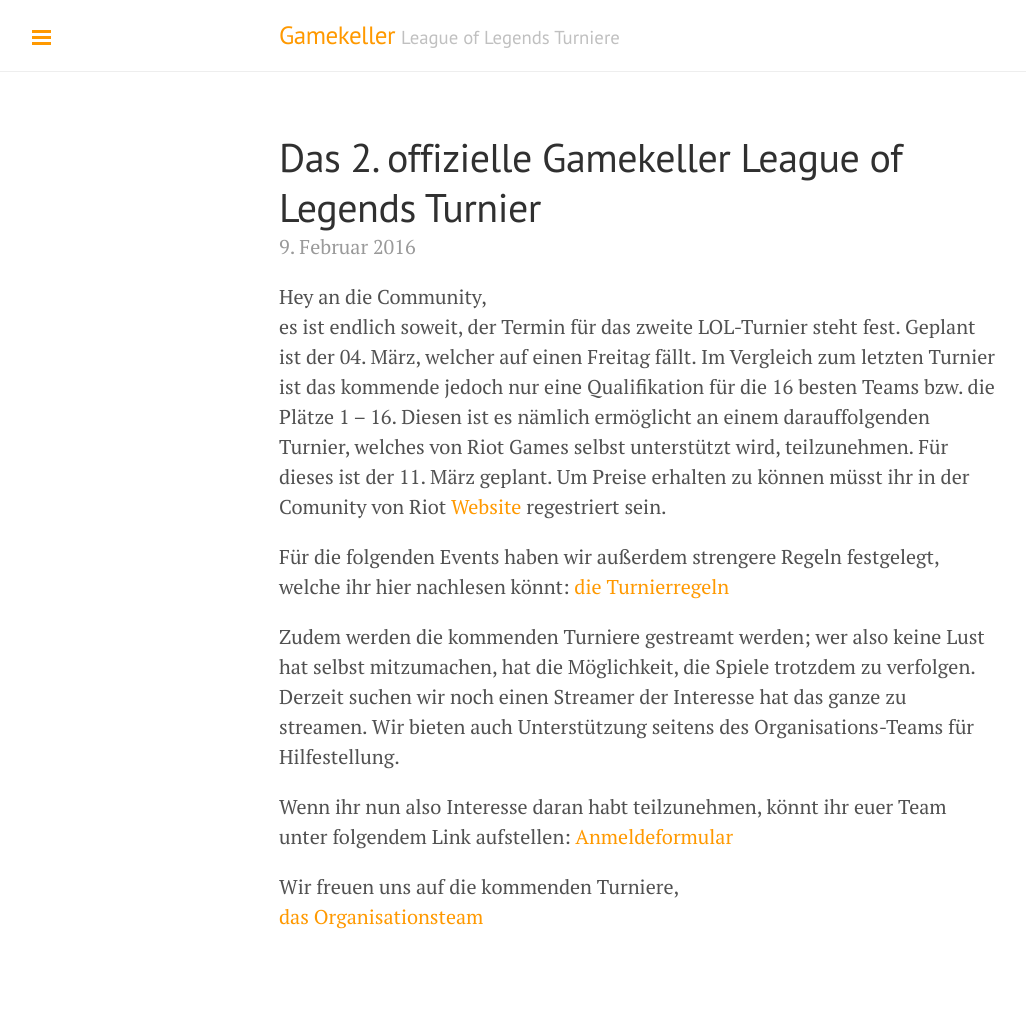
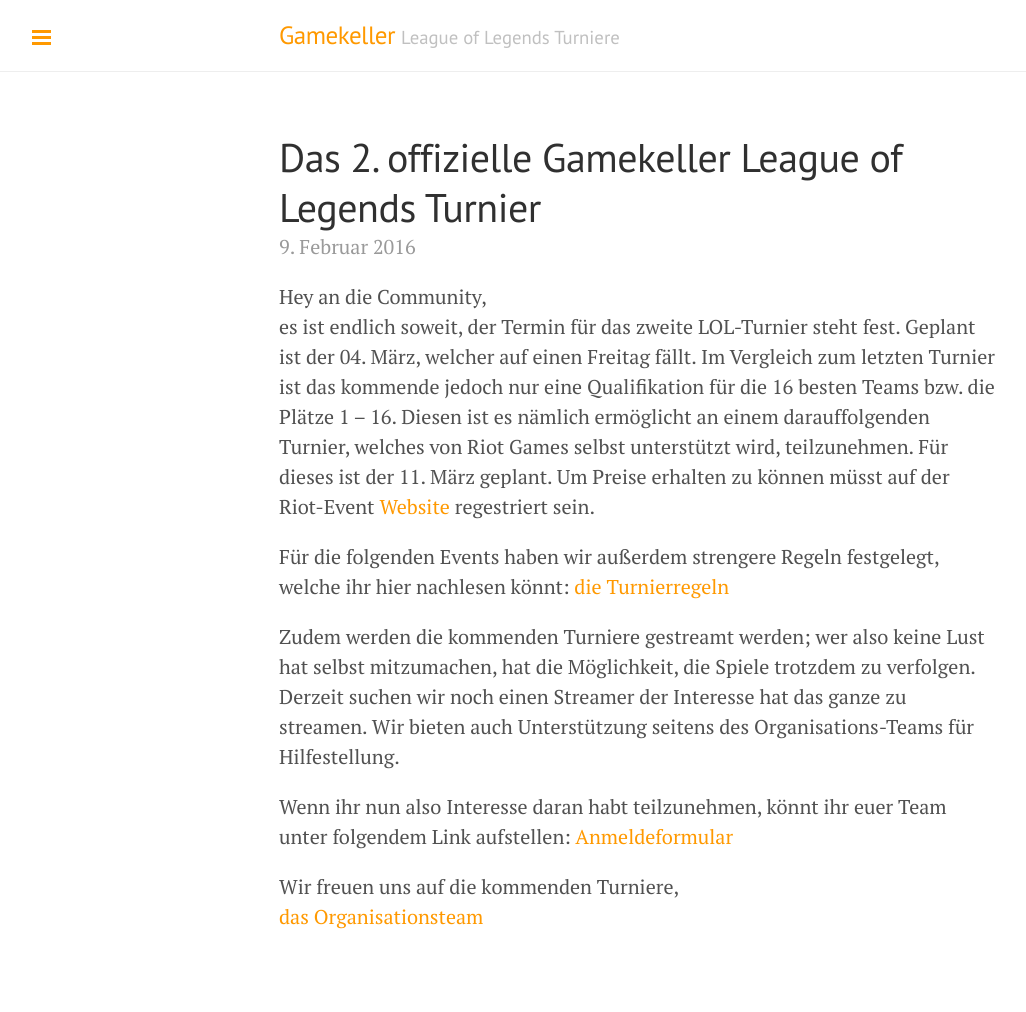
Before and after one commit to gamekeller/League-of-Legends-Turnier-Page, a Jekyll site: the page built from _posts/2016-02-09-2.lol-turnier.md, in a window 1280 px wide. Shown: the whole page, without its empty margins (1-1027 px from the left). Built offline with Jekyll 4.4.1, drawn with Linux system fonts in a browser that asks for light colours.

Commit message:
Update 2016-02-09-2.lol-turnier.md

```diff
--- a/_posts/2016-02-09-2.lol-turnier.md
+++ b/_posts/2016-02-09-2.lol-turnier.md
@@ -4,7 +4,7 @@
 ---
 
 Hey an die Community,
-es ist endlich soweit, der Termin für das zweite LOL-Turnier steht fest. Geplant ist der 04. März, welcher auf einen Freitag fällt. Im Vergleich zum letzten Turnier ist das kommende jedoch nur eine Qualifikation für die 16 besten Teams bzw. die Plätze 1 – 16. Diesen ist es nämlich ermöglicht an einem darauffolgenden Turnier, welches von Riot Games selbst unterstützt wird, teilzunehmen. Für dieses ist der 11. März geplant. Um Preise erhalten zu können müsst ihr in der Comunity von Riot [Website](http://events.euw.leagueoflegends.com/de/content/faq)  regestriert sein.
+es ist endlich soweit, der Termin für das zweite LOL-Turnier steht fest. Geplant ist der 04. März, welcher auf einen Freitag fällt. Im Vergleich zum letzten Turnier ist das kommende jedoch nur eine Qualifikation für die 16 besten Teams bzw. die Plätze 1 – 16. Diesen ist es nämlich ermöglicht an einem darauffolgenden Turnier, welches von Riot Games selbst unterstützt wird, teilzunehmen. Für dieses ist der 11. März geplant. Um Preise erhalten zu können müsst auf der Riot-Event [Website](http://events.euw.leagueoflegends.com/de/content/faq)  regestriert sein.
 
 Für die folgenden Events haben wir außerdem strengere Regeln festgelegt, welche ihr hier nachlesen könnt:
 [die Turnierregeln](http://lol.gamekeller.net/turnierregeln/)
```
